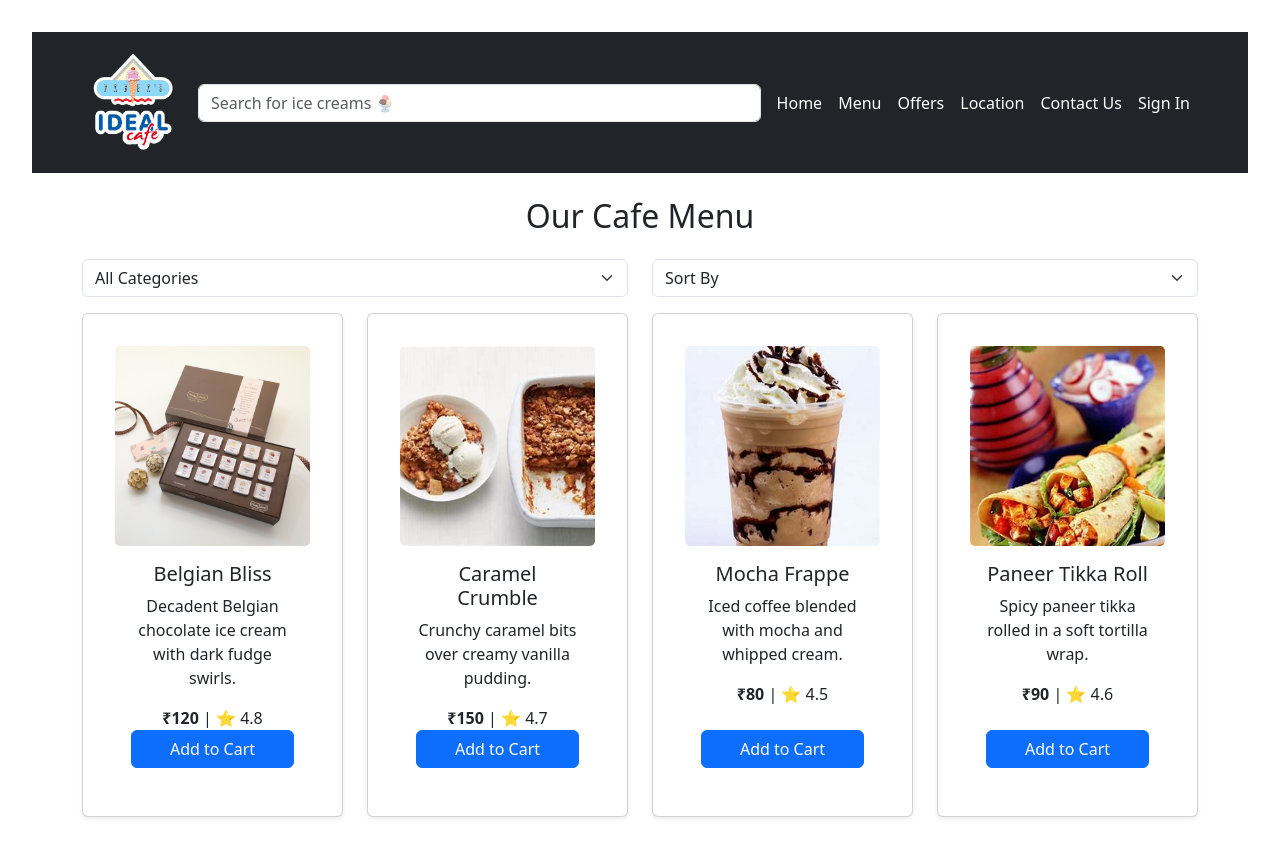
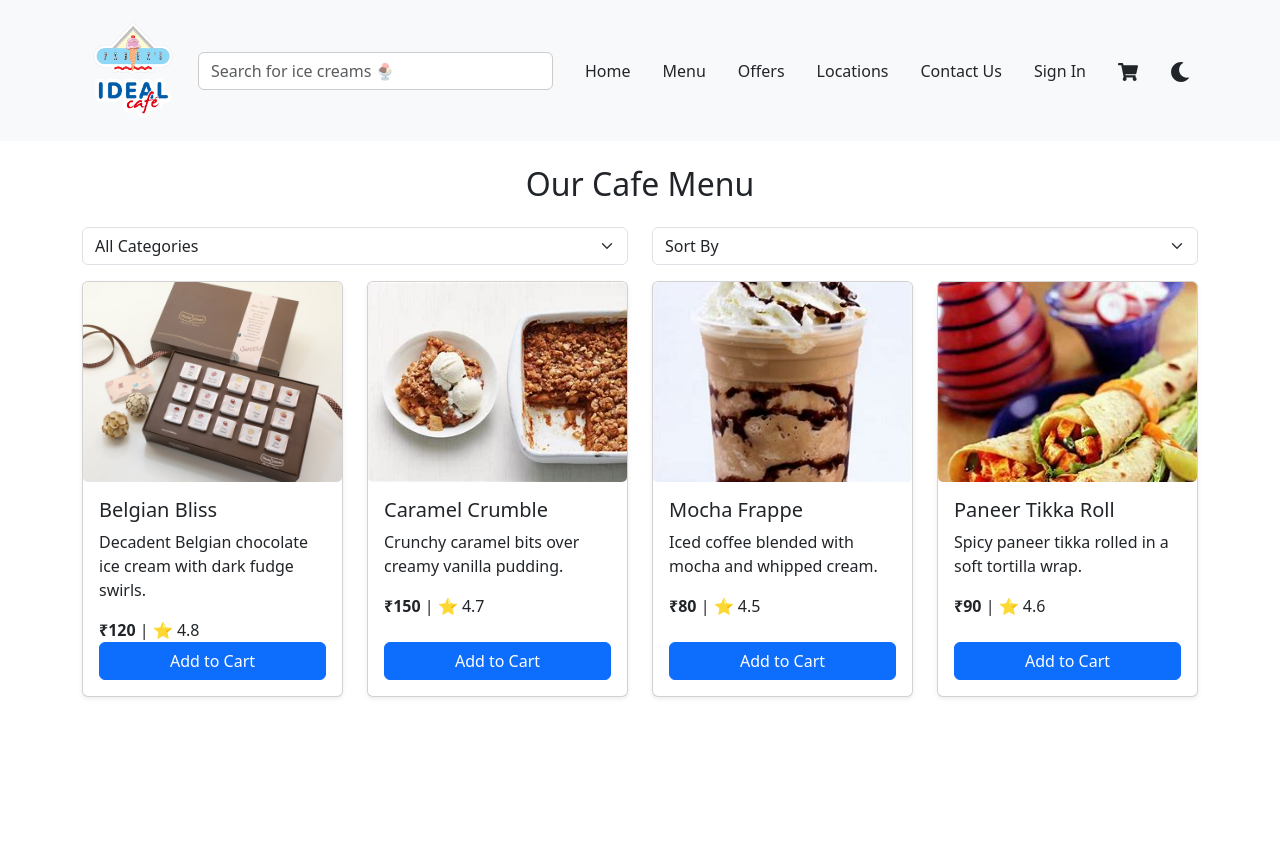
Before and after one commit to sanikasail00/Ideal_cafe, a React (Vite) app: page /Menu in a window 1280 px wide. Shown: the top 856 px of the page. After the commit the page ends 800 px from the top, so only its background shows below. Built offline with nearby package versions, Linux system fonts and the light colour scheme.

Commit message:
Dark mode added

```diff
--- a/package.json
+++ b/package.json
@@ -14,6 +14,7 @@
     "react": "^19.0.0",
     "react-bootstrap": "^2.10.9",
     "react-dom": "^19.0.0",
+    "react-icons": "^5.5.0",
     "react-router-dom": "^7.5.0"
   },
   "devDependencies": {
--- a/src/App.css
+++ b/src/App.css
@@ -1,81 +1,83 @@
-#root {
-  max-width: 1280px;
-  margin: 0 auto;
-  padding: 2rem;
-  text-align: center;
+:root {
+  font-family: system-ui, Avenir, Helvetica, Arial, sans-serif;
+  line-height: 1.5;
+  font-weight: 400;
+
+  color-scheme: light dark;
+  color: rgba(255, 255, 255, 0.87);
+  background-color: #242424;
+
+  font-synthesis: none;
+  text-rendering: optimizeLegibility;
+  -webkit-font-smoothing: antialiased;
+  -moz-osx-font-smoothing: grayscale;
 }
 
-.logo {
-  height: 6em;
-  padding: 1.5em;
-  will-change: filter;
-  transition: filter 300ms;
+a {
+  font-weight: 500;
+  color: #646cff;
+  text-decoration: inherit;
 }
-.logo:hover {
-  filter: drop-shadow(0 0 2em #646cffaa);
-}
-.logo.react:hover {
-  filter: drop-shadow(0 0 2em #61dafbaa);
+a:hover {
+  color: #535bf2;
 }
 
-@keyframes logo-spin {
-  from {
-    transform: rotate(0deg);
+body {
+  /* margin: 0;
+  display: flex;
+  place-items: center;
+  min-width: 320px;
+  min-height: 100vh; */
+  display:block;
+}
+
+h1 {
+  font-size: 3.2em;
+  line-height: 1.1;
+}
+
+button {
+  border-radius: 8px;
+  border: 1px solid transparent;
+  padding: 0.6em 1.2em;
+  font-size: 1em;
+  font-weight: 500;
+  font-family: inherit;
+  background-color: #1a1a1a;
+  cursor: pointer;
+  transition: border-color 0.25s;
+}
+button:hover {
+  border-color: #646cff;
+}
+button:focus,
+button:focus-visible {
+  outline: 4px auto -webkit-focus-ring-color;
+}
+
+@media (prefers-color-scheme: light) {
+  :root {
+    color: #213547;
+    background-color: #ffffff;
   }
-  to {
-    transform: rotate(360deg);
+  a:hover {
+    color: #747bff;
+  }
+  button {
+    background-color: #f9f9f9;
   }
 }
 
-@media (prefers-reduced-motion: no-preference) {
-  a:nth-of-type(2) .logo {
-    animation: logo-spin infinite 20s linear;
-  }
+
+body.dark-mode {
+  background-color: #121212;
+  color: #ffffff;
 }
 
-.card {
-  padding: 2em;
+body.dark-mode a {
+  color: #ffffff;
 }
 
-.read-the-docs {
-  color: #888;
+body.dark-mode .form-control::placeholder {
+  color: #bbbbbb;
 }
-nav {
-  display: flex;
-  justify-content: space-between; /* Keeps logo and menu aligned */
-  align-items: center;
-  background-color: #1a1a1a;
-  padding: 10px 20px;
-}
-
-nav ul {
-  display: flex;
-  list-style: none;
-  padding: 0;
-}
-
-nav ul li {
-  margin: 0 10px;
-}
-
-nav a {
-  text-decoration: none;
-  color: white;
-  font-size: 16px;
-}
-
-@media (max-width: 768px) {
-  nav {
-    flex-direction: column;
-    text-align: center;
-  }
-
-  nav ul {
-    flex-direction: column;
-    width: 100%;
-  }
-
-  nav ul li {
-    margin: 10px 0;
-  }
-}
--- a/src/components/NavigationBar.jsx
+++ b/src/components/NavigationBar.jsx
@@ -1,4 +1,4 @@
-import React from "react";
+import React, { useState, useEffect } from "react";
 import {
   Container,
   Navbar,
@@ -6,33 +6,62 @@ import {
   Nav,
 } from "react-bootstrap";
 import { Link } from "react-router-dom";
+import { FaShoppingCart, FaMoon, FaSun } from "react-icons/fa";
 import logo from "../assets/logo/ideal.png";
 
 export default function NavigationBar() {
+  const [darkMode, setDarkMode] = useState(false);
+
+
+  useEffect(() => {
+    if (darkMode) {
+      document.body.classList.add("dark-mode");
+    } else {
+      document.body.classList.remove("dark-mode");
+    }
+  }, [darkMode]);
+
   return (
     <div>
-      <Navbar expand="lg" className="bg-dark">
+      <Navbar expand="lg" className={darkMode ? "bg-dark navbar-dark" : "bg-light navbar-light"}>
         <Container>
           <Navbar.Brand>
             <img src={logo} alt="logo" width="100" />
           </Navbar.Brand>
+
           <Navbar.Toggle aria-controls="basic-navbar-nav" />
           <Navbar.Collapse id="basic-navbar-nav">
-            <Form className="d-flex flex-grow-1" style={{ maxWidth: "900px" }}>
+            <Form className="d-flex flex-grow-1 me-3" style={{ maxWidth: "900px" }}>
               <Form.Control
                 type="search"
                 placeholder="Search for ice creams 🍨"
                 className="me-2"
-                style={{ width: "100%" }}
+                style={{
+                  width: "100%",
+                  backgroundColor: darkMode ? "#2c2c2c" : "#fff",
+                  color: darkMode ? "#fff" : "#000",
+                  borderColor: darkMode ? "#444" : "#ccc",
+                }}
               />
             </Form>
-            <Nav className="d-flex flex-wrap">
-              <Nav.Link as={Link} to="/" className="text-white">Home</Nav.Link>
-              <Nav.Link as={Link} to="/Menu" className="text-white">Menu</Nav.Link>
-              <Nav.Link className="text-white">Offers</Nav.Link>
-              <Nav.Link className="text-white">Location</Nav.Link>
-              <Nav.Link as={Link} to="/Contact Us" className="text-white">Contact Us</Nav.Link>
-              <Nav.Link className="text-white">Sign In</Nav.Link>
+
+            <Nav className="d-flex align-items-center ms-auto gap-3">
+              <Nav.Link as={Link} to="/" className={darkMode ? "text-white" : "text-dark"}>Home</Nav.Link>
+              <Nav.Link as={Link} to="/menu" className={darkMode ? "text-white" : "text-dark"}>Menu</Nav.Link>
+              <Nav.Link className={darkMode ? "text-white" : "text-dark"}>Offers</Nav.Link>
+              <Nav.Link className={darkMode ? "text-white" : "text-dark"}>Locations</Nav.Link>
+              <Nav.Link as={Link} to="/Contact Us" className={darkMode ? "text-white" : "text-dark"}>Contact Us</Nav.Link>
+              <Nav.Link className={darkMode ? "text-white" : "text-dark"}>Sign In</Nav.Link>
+              <Nav.Link as={Link} to="/cart" className={darkMode ? "text-white" : "text-dark"}>
+                <FaShoppingCart size={20} />
+              </Nav.Link>
+              <Nav.Link
+                onClick={() => setDarkMode(!darkMode)}
+                className={darkMode ? "text-white" : "text-dark"}
+                style={{ cursor: "pointer" }}
+              >
+                {darkMode ? <FaSun size={20} /> : <FaMoon size={20} />}
+              </Nav.Link>
             </Nav>
           </Navbar.Collapse>
         </Container>
```
Also changed, not shown: 1 other file (tests, documents, lock files or other folders).
